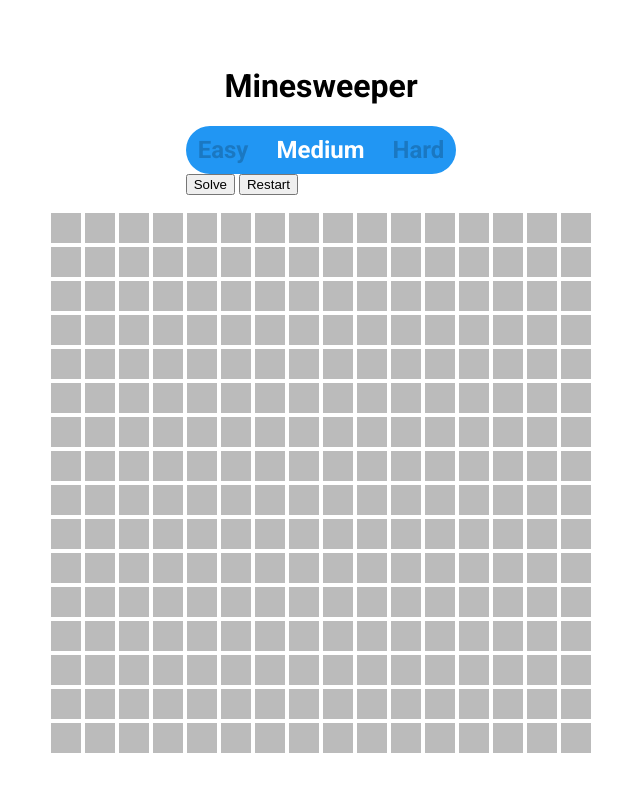
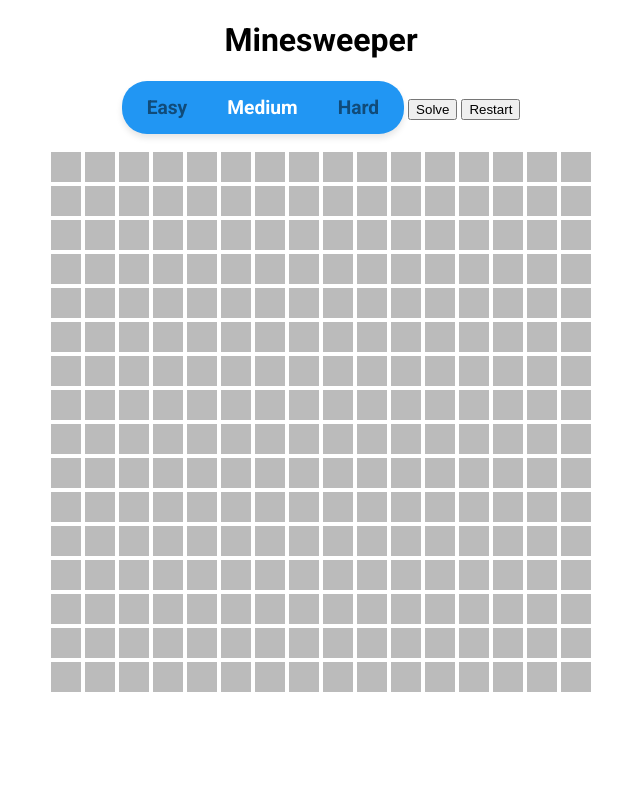
Before and after one commit to Giide0n/minesweeper, a plain HTML site: page index.html in a window 1280 px wide. Shown: the whole page, without its empty margins (319-959 px from the left). Drawn offline with Linux system fonts and the light colour scheme.

Commit message:
refactor the styles a bit

```diff
--- /dev/null
+++ b/styles/difficulty-select.css
@@ -0,0 +1,52 @@
+input[type=radio] {
+  display: none;
+}
+
+.difficulty-select {
+  display: inline-flex;
+  align-items: center;
+  justify-content: center;
+  padding: 5px;
+  border-radius: 25px;
+  background-color: #f0f0f0;
+  box-shadow: 0 4px 6px rgba(0, 0, 0, 0.1);
+  transition: background-color 0.3s ease;
+}
+
+.difficulty-select label {
+  color: rgba(0, 0, 0, 0.5);
+  font-size: 1.2em;
+  font-weight: bold;
+  padding: 10px 20px;
+  cursor: pointer;
+  transition: color 0.3s ease, background-color 0.3s ease;
+  border-radius: 20px;
+}
+
+.difficulty-select label:hover {
+  background-color: rgba(0, 0, 0, 0.1);
+}
+
+#easy:checked ~ .difficulty-select {
+  background-color: #4CAF50;
+}
+
+#easy:checked ~ .difficulty-select label[for=easy] {
+  color: #FFFFFF;
+}
+
+#medium:checked ~ .difficulty-select {
+  background-color: #2196F3;
+}
+
+#medium:checked ~ .difficulty-select label[for=medium] {
+  color: #FFFFFF;
+}
+
+#hard:checked ~ .difficulty-select {
+  background-color: #F44336;
+}
+
+#hard:checked ~ .difficulty-select label[for=hard] {
+  color: #FFFFFF;
+}
--- a/styles/main.css
+++ b/styles/main.css
@@ -1,5 +1,6 @@
 @import url('https://fonts.googleapis.com/css2?family=Roboto:ital,wght@0,100;0,300;0,400;0,500;0,700;0,900;1,100;1,300;1,400;1,500;1,700;1,900&display=swap');
 @import "animations.css";
+@import "difficulty-select.css";
 
 :root {
   --tile-size: 30px;
@@ -17,7 +18,6 @@ body {
 
   display: flex;
   flex-direction: column;
-  justify-content: center;
   align-items: center;
 }
 
@@ -25,52 +25,12 @@ body {
   margin-bottom: 16px;
 }
 
-input[type=radio] {
-  display: none;
-}
-
-.difficulty-select {
-  text-align: center;
-  border-radius: 25px;
-}
-
-.difficulty-select label {
-  color: rgba(0, 0, 0, 0.2);
-  font-size: 1.5em;
-  font-weight: bold;
-  line-height: 2em;
-  padding: 12px;
-  cursor: pointer;
-}
-
-#easy:checked ~ .difficulty-select {
-  background-color: #4CAF50;
-}
-
-#easy:checked ~ .difficulty-select label[for=easy] {
-  color: white;
-}
-
-#medium:checked ~ .difficulty-select {
-  background-color: #2196F3;
-}
-
-#medium:checked ~ .difficulty-select label[for=medium] {
-  color: white;
-}
-
-#hard:checked ~ .difficulty-select {
-  background-color: #F44336;
-}
-
-#hard:checked ~ .difficulty-select label[for=hard] {
-  color: white;
-}
-
 .popover {
   visibility: hidden;
 
   position: absolute;
+  top: 30%;
+  align-self: center;
   z-index: 1;
   background-color: white;
   padding: 8px;
```
